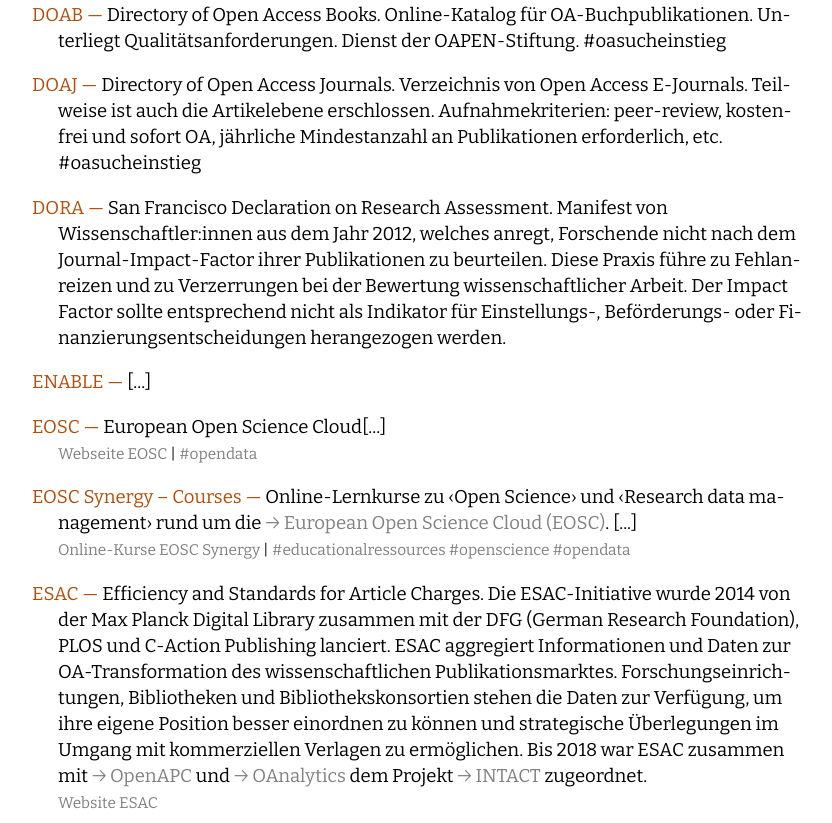
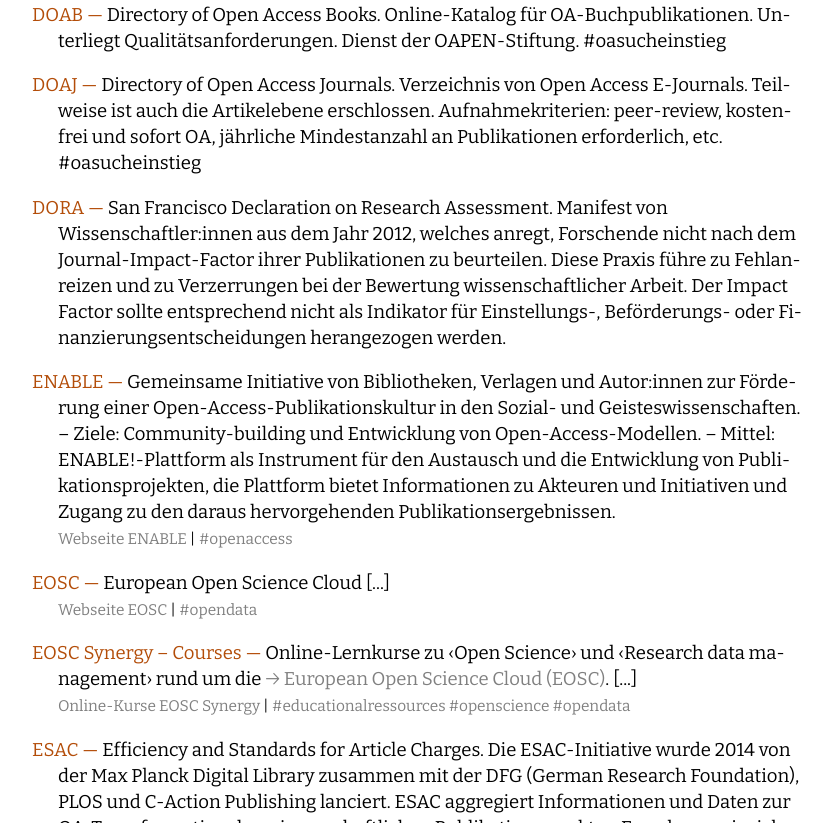
Before and after one commit to nussb/oaglossar, a plain HTML site: page index.html in a window 1280 px wide. Shown: the part 1658-2481 px from the top of the page, without its empty margins (208-1040 px from the left). Drawn offline with nearby package versions, Linux system fonts and the light colour scheme.

Commit message:
2021-10-01_17u51

```diff
--- a/index.html
+++ b/index.html
@@ -96,7 +96,7 @@
         </p>
 
         <p><span class="lemma" id="ankerCORE">CORE — </span>Open-Access-Aggregator und weltweit grösste Sammlung für Open-Access-Forschungstexte.
-            <br><span class="links"><a href="https://core.ac.uk" target="_blank">Webseite CORE</a> |</span>
+            <br><span class="links"><a href="https://core.ac.uk" target="_blank">Webseite CORE</a> |</span> <span class="tags">#openaccess #oasucheinstieg</span>
         </p>
 
         <p><span class="lemma" id="ankerDARIAH">DARIAH — </span>[...]</p>
@@ -124,9 +124,12 @@
             wissenschaftlicher Arbeit. Der Impact Factor sollte entsprechend nicht als Indikator für Einstellungs-,
             Beförderungs- oder Finanzierungsentscheidungen herangezogen werden.</p>
 
-        <p><span class="lemma" id="ankerENABLE">ENABLE — </span>[...]</p>
+        <p><span class="lemma" id="ankerENABLE">ENABLE — </span> Gemeinsame Initiative von Bibliotheken, Verlagen und Autor:innen zur Förderung einer Open-Access-Publikationskultur in den Sozial- und Geisteswissenschaften. – Ziele: Community-building und Entwicklung von Open-Access-Modellen. – Mittel: ENABLE!-Plattform als Instrument für den Austausch und die Entwicklung von Publikationsprojekten, die Plattform bietet Informationen zu Akteuren und Initiativen und Zugang zu den daraus hervorgehenden Publikationsergebnissen.
+            <br><span class="links"><a href="https://enable-oa.org/" target="_blank">Webseite ENABLE</a> |</span> <span
+                class="tags">#openaccess</span>
+        </p>
 
-        <p><span class="lemma" id="ankerEOSC">EOSC — </span>European Open Science Cloud[...]
+        <p><span class="lemma" id="ankerEOSC">EOSC — </span>European Open Science Cloud [...]
             <br><span class="links"><a href="https://eosc-portal.eu/" target="_blank">Webseite EOSC</a> |</span> <span
                 class="tags">#opendata</span>
         </p>
```
